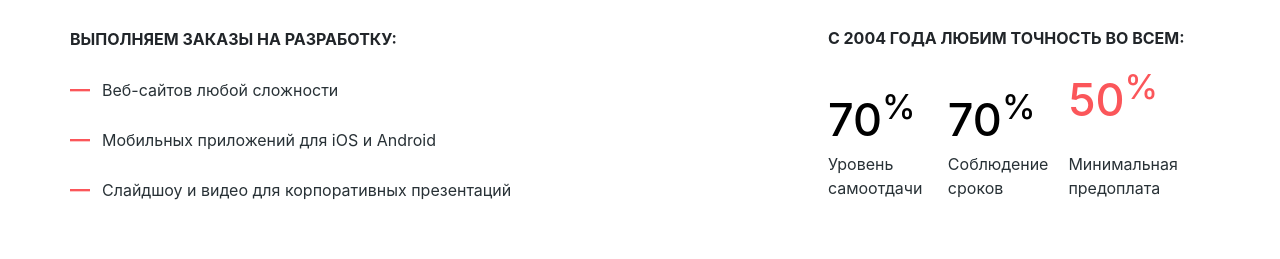
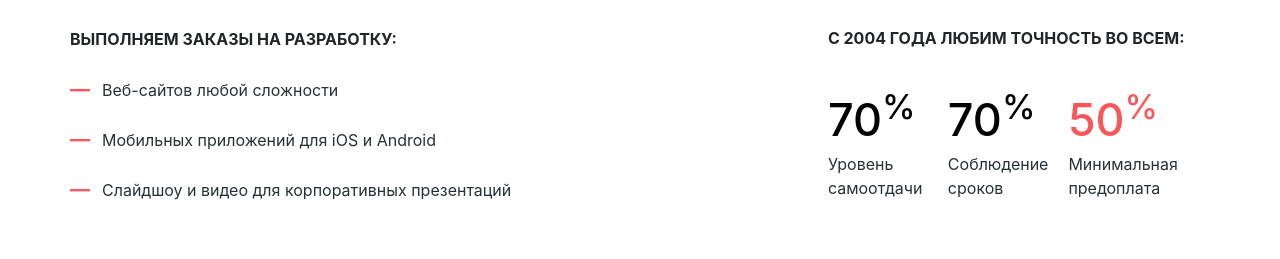
Before and after one commit to moiseevaviktoriya/nerds, a plain HTML site: page index.html in a window 1280 px wide. Shown: the part 1235-1494 px from the top of the page. Drawn offline with nearby package versions, Linux system fonts and the light colour scheme; a script that the page names is missing.

Commit message:
deleted trnslateY in counter styles

```diff
--- a/style.css
+++ b/style.css
@@ -357,7 +357,6 @@ header, .slider {
 
 .red-title {
     color: #fb565a;
-    transform: translateY(-20px);
     -webkit-transition-duration: 0.9s, 0.9s;
           transition-duration: 0.9s, 0.9s;
 }
```
